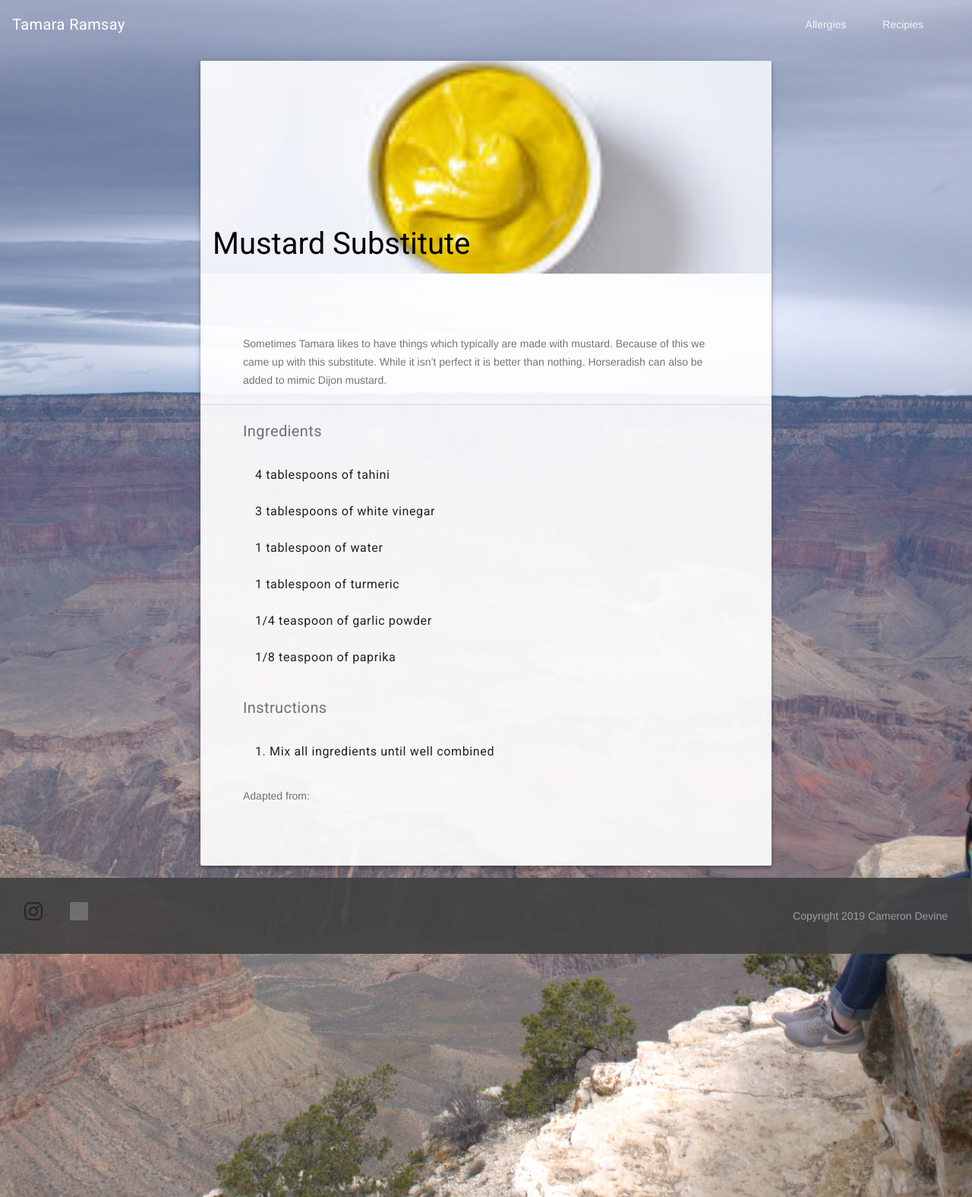
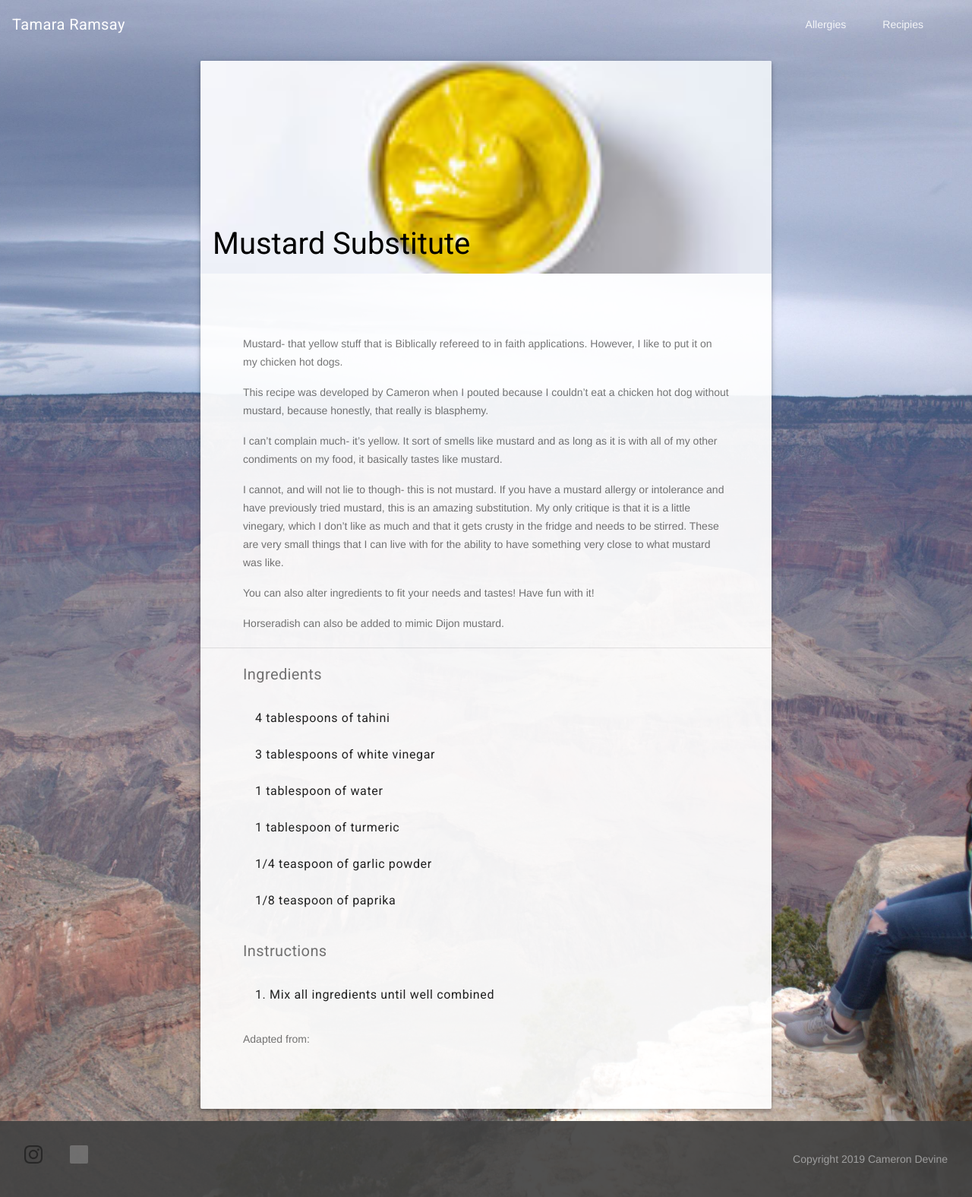
Before and after one commit to CameronDevine/tamara-website, a Jekyll site: the page built from _posts/2019-06-01-mustard-substitute.md, in a window 1280 px wide. Shown: the whole page at 76% size. Built offline with Jekyll 4.4.1, drawn with Linux system fonts in a browser that asks for light colours; grey boxes are pictures that could not be loaded.

Commit message:
Update from Forestry.io Tamara Ramsay updated _posts/2019-06-01-mustard-substitute.md

```diff
--- a/_posts/2019-06-01-mustard-substitute.md
+++ b/_posts/2019-06-01-mustard-substitute.md
@@ -16,4 +16,14 @@ white_title: false
 source: ''
 
 ---
-Sometimes Tamara likes to have things which typically are made with mustard. Because of this we came up with this substitute. While it isn't perfect it is better than nothing. Horseradish can also be added to mimic Dijon mustard.
+Mustard- that yellow stuff that is Biblically refereed to in faith applications. However, I like to put it on my chicken hot dogs.
+
+This recipe was developed by Cameron when I pouted because I couldn't eat a chicken hot dog without mustard, because honestly, that really is blasphemy.
+
+I can't complain much- it's yellow. It sort of smells like mustard and as long as it is with all of my other condiments on my food, it basically tastes like mustard.
+
+I cannot, and will not lie to though- this is not mustard. If you have a mustard allergy or intolerance and have previously tried mustard, this is an amazing substitution. My only critique is that it is a little vinegary, which I don't like as much and that it gets crusty in the fridge and needs to be stirred. These are very small things that I can live with for the ability to have something very close to what mustard was like.
+
+You can also alter ingredients to fit your needs and tastes! Have fun with it!
+
+Horseradish can also be added to mimic Dijon mustard.
```
Also changed, not shown: .forestry/front_matter/templates/recipe.yml.
